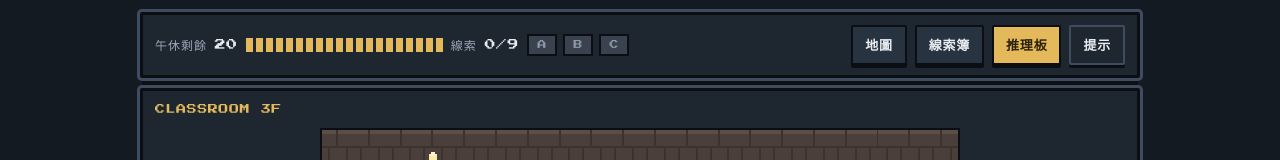
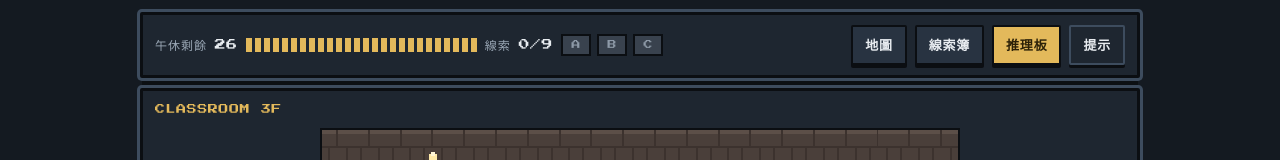
Before and after one commit to jack1214w/renji-fangdajing, a plain HTML site: page missing.html in a window 1280 px wide. Both pictures are taken after a click on the button "開始調查". Shown: the top 160 px of the page. Drawn offline with Linux system fonts and the light colour scheme; a web font is replaced by a local one.

Commit message:
行動點由 20 格調整為 26 格
場上共有 15 個可互動物件與 5 位同學（每位 3 種問法），原本的 20 格
不足以支應想逐一探索的玩家。調整後，看完所有物件並問對每位同學
需 20 格，保留 6 格容錯，但仍無法窮舉所有問法。

Co-Authored-By: Claude Opus 5 <noreply@anthropic.com>

```diff
--- a/missing.html
+++ b/missing.html
@@ -30,7 +30,8 @@ body{background:var(--bg);color:var(--ink);font-family:var(--sans);font-size:15p
 .hud .meter{display:flex;align-items:center;gap:8px;font-family:var(--px);font-size:11px;letter-spacing:.04em}
 .hud .lbl{font-family:var(--sans);font-size:12px;color:var(--dim);letter-spacing:.08em}
 .pips{display:flex;gap:3px}
-.pips i{width:7px;height:14px;background:var(--gold);display:block}
+.pips i{width:6px;height:14px;background:var(--gold);display:block}
+@media (max-width:620px){.pips i{width:4px}}
 .pips i.off{background:#39424e}
 .lamps{display:flex;gap:6px}
 .lamp{width:30px;height:22px;display:grid;place-items:center;background:#39424e;color:#8e9aa8;
@@ -462,7 +463,7 @@ const ENDINGS = {
 /* ============ 狀態 ============ */
 const S = {
   phase:'case', scene:'classroom', px:0, py:0, dir:'down',
-  ap:20, clues:new Set(), layers:[false,false,false], asked:{}, seen:{},
+  ap:26, apMax:26, clues:new Set(), layers:[false,false,false], asked:{}, seen:{},
   moving:[], anim:null, pending:null, ending:null, repaired:false
 };
 const $ = s => document.querySelector(s);
@@ -724,7 +725,7 @@ $('#dlg').addEventListener('click', e => { if(e.target.closest('.opt')) return;
 /* ============ HUD ============ */
 function updateHUD(){
   $('#apnum').textContent = String(S.ap).padStart(2,'0');
-  $('#pips').innerHTML = Array.from({length:20}, (_,i) => '<i class="'+(i<S.ap?'':'off')+'"></i>').join('');
+  $('#pips').innerHTML = Array.from({length:S.apMax}, (_,i) => '<i class="'+(i<S.ap?'':'off')+'"></i>').join('');
   $('#cluenum').textContent = S.clues.size + '/9';
   $('#lamps').innerHTML = LAYERS.map((L,i) => '<span class="lamp '+(S.layers[i]?'on':'')+'">'+L.name+'</span>').join('');
   $('#place').textContent = SCENES[S.scene].code;
@@ -954,7 +955,8 @@ function caseFile(){
     + '<li>找到她，然後決定要對她說什麼</li></ol></div>'
     + '<p class="warn">注意：這裡沒有壞人。每個人都只是說了一句，自己早就忘記的話。</p>'
     + '<div class="ctrl"><b>怎麼玩</b><br>點地板走過去，點發亮的東西觀察，點同學問話。也可以用下面的方向鍵。<br>'
-    + '午休只剩 <b>20 格</b>時間。走路不花時間，觀察和問話各花 1 格。</div>'
+    + '午休只剩 <b>26 格</b>時間。走路不花時間，觀察和問話各花 1 格。<br>'
+    + '東西很多，但時間不夠全部點完。先想一想：哪些地方最可能留下她的痕跡？</div>'
     + '<button class="btn gold" id="start">開始調查</button></div></div>';
   $('#start').onclick = () => {
     closeOverlay();
```
